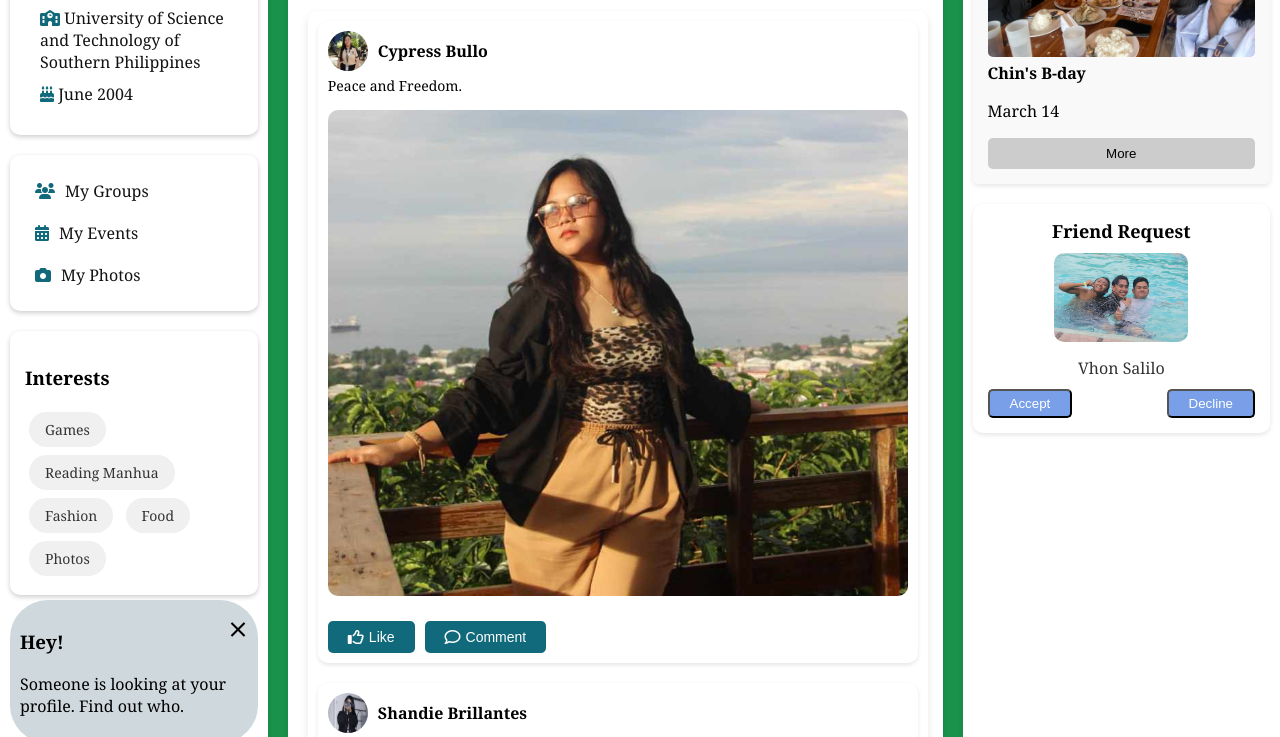
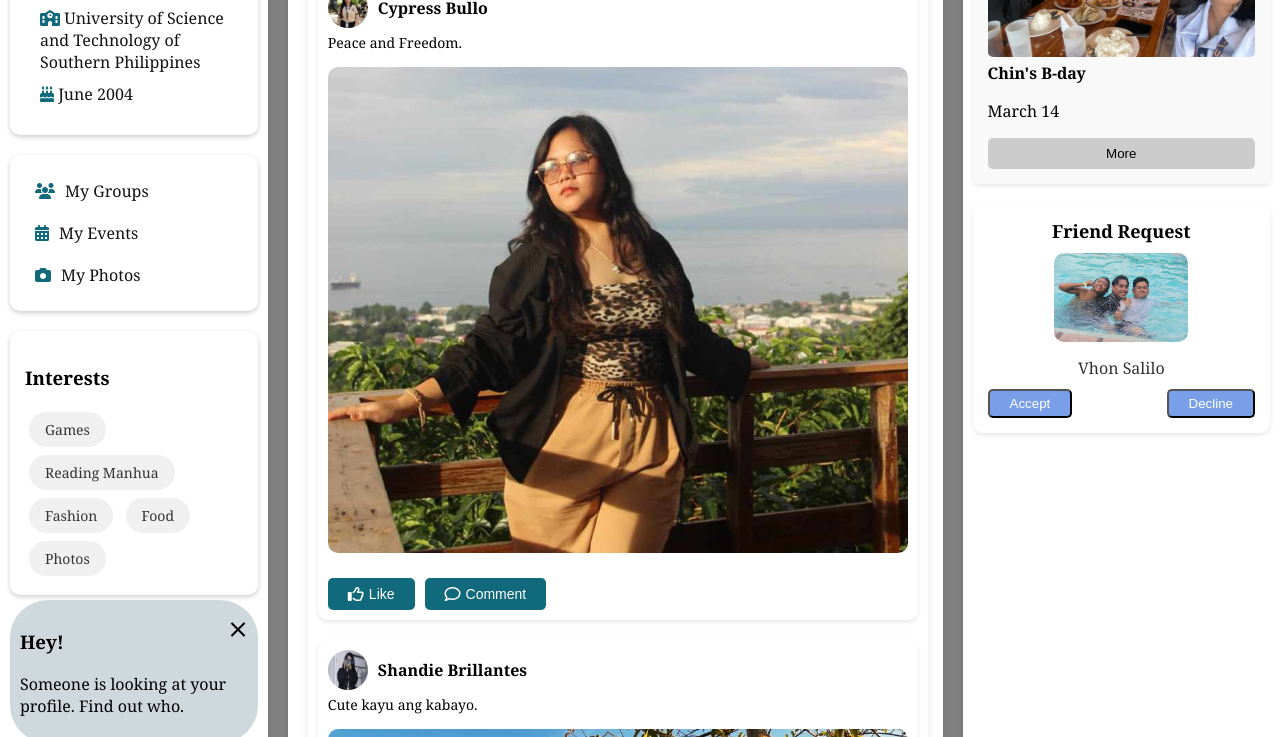
Before and after one commit to DALISAY2R4/IT223-Dalisay-HTML_CSS, a plain HTML site: page index.html in a window 1280 px wide. Shown: the part 259-996 px from the top of the page. Drawn offline with Linux system fonts and the light colour scheme.

```diff
--- a/style.css
+++ b/style.css
@@ -3,7 +3,7 @@ body {
     margin: 0;
     padding: 0;
     font-family: Georgia, serif;
-    background-color: #19924b;
+    background-color: gray;
     display: flex;
     flex-direction: column;
     height: 100vh;
@@ -296,9 +296,9 @@ body {
     margin: 0 20px;
     box-shadow: 0 2px 5px rgba(0, 0, 0, 0.1);
     overflow-y: auto;
-    max-height: calc(150vh - 70px);
+    max-height: calc(300vh - 70px);
 }
-
+x
 .status-post {
     width: 100%;
     background-color: #fff;
```
